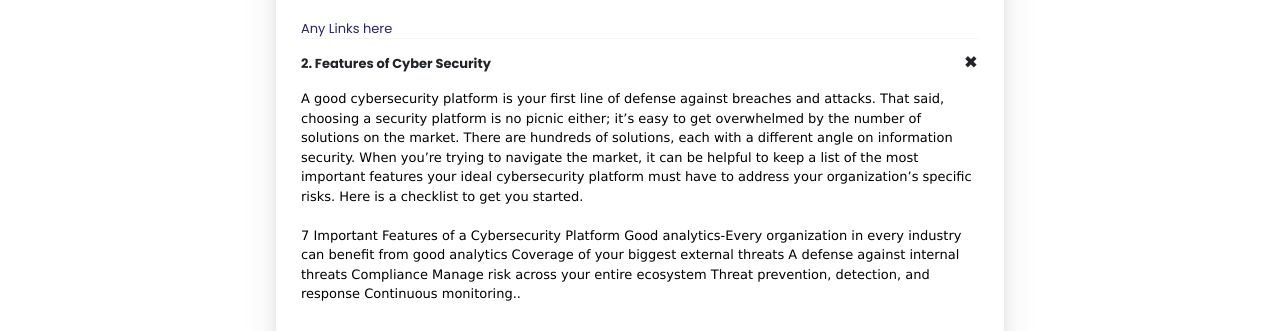
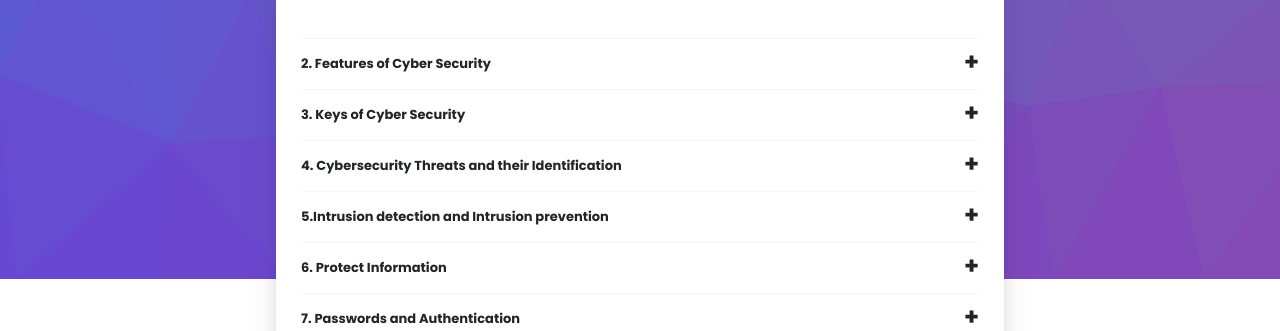
Before and after one commit to shariquesshaikh/Learn2Secure, a Flask app: page /basics in a window 1280 px wide. Shown: the part 997-1328 px from the top of the page. Run offline with Flask 2, Linux system fonts and the light colour scheme; some libraries are stand-ins or nearby versions.

Commit message:
modified

```diff
--- a/templates/basics.html
+++ b/templates/basics.html
@@ -55,26 +55,26 @@
                                             allowfullscreen></iframe>
                                 </div>
                                 <br>
-                                <a href="">Any Links here</a>
+
                                 <br>
                             </div>
                         </div>
                         <div class="so-tab">
-                            <input id="so-tab-2" type="checkbox" name="tabs" checked>
+                            <input id="so-tab-2" type="checkbox" name="tabs" >
                             <label for="so-tab-2">2. Features of Cyber Security</label>
                             <div class="so-tab-content">
                                 <p style="color: rgb(0, 0, 0); font-family: verdana, helvetica, arial, sans-serif; font-size: 14px; font-style: normal; font-variant-ligatures: normal; font-variant-caps: normal; font-weight: 400; letter-spacing: normal; orphans: 2; text-align: start; text-indent: 0px; text-transform: none; white-space: normal; widows: 2; word-spacing: 0px; -webkit-text-stroke-width: 0px; background-color: rgb(255, 255, 255); text-decoration-thickness: initial; text-decoration-style: initial; text-decoration-color: initial;">
                                     A good cybersecurity platform is your first line of defense against breaches and attacks. That said, choosing a security platform is no picnic either; it’s easy to get overwhelmed by the number of solutions on the market. There are hundreds of solutions, each with a different angle on information security.
                                     When you’re trying to navigate the market, it can be helpful to keep a list of the most important features your ideal cybersecurity platform must have to address your organization’s specific risks. Here is a checklist to get you started.</p><br>
                                 <p style="color: rgb(0, 0, 0); font-family: verdana, helvetica, arial, sans-serif; font-size: 14px; font-style: normal; font-variant-ligatures: normal; font-variant-caps: normal; font-weight: 400; letter-spacing: normal; orphans: 2; text-align: start; text-indent: 0px; text-transform: none; white-space: normal; widows: 2; word-spacing: 0px; -webkit-text-stroke-width: 0px; background-color: rgb(255, 255, 255); text-decoration-thickness: initial; text-decoration-style: initial; text-decoration-color: initial;">
-                                    7 Important Features of a Cybersecurity Platform
-                                    Good analytics-Every organization in every industry can benefit from good analytics
-                                    Coverage of your biggest external threats
-                                    A defense against internal threats
-                                    Compliance
-                                    Manage risk across your entire ecosystem
-                                    Threat prevention, detection, and response
-                                    Continuous monitoring..</p><br>
+                                    7 Important Features of a Cybersecurity Platform<br>
+                                    Good analytics-Every organization in every industry can benefit from good analytics<br>
+                                    Coverage of your biggest external threats<br>
+                                    A defense against internal threats<br>
+                                    Compliance<br>
+                                    Manage risk across your entire ecosystem<br>
+                                    Threat prevention, detection, and response<br>
+                                    Continuous monitoring.</p><br>
                                 <br><br>
                                 <div class="embed-responsive embed-responsive-16by9">
                                     <iframe class="embed-responsive-item" style="border-radius: 10px"
@@ -82,12 +82,12 @@
                                             allowfullscreen></iframe>
                                 </div>
                                 <br>
-                                <a href="">Any Links here</a>
+
                                 <br>
                             </div>
                         </div>
                         <div class="so-tab">
-                            <input id="so-tab-3" type="checkbox" name="tabs" checked>
+                            <input id="so-tab-3" type="checkbox" name="tabs" >
                             <label for="so-tab-3">3. Keys of Cyber Security</label>
                             <div class="so-tab-content">
                                 <p style="color: rgb(0, 0, 0); font-family: verdana, helvetica, arial, sans-serif; font-size: 14px; font-style: normal; font-variant-ligatures: normal; font-variant-caps: normal; font-weight: 400; letter-spacing: normal; orphans: 2; text-align: start; text-indent: 0px; text-transform: none; white-space: normal; widows: 2; word-spacing: 0px; -webkit-text-stroke-width: 0px; background-color: rgb(255, 255, 255); text-decoration-thickness: initial; text-decoration-style: initial; text-decoration-color: initial;">
@@ -107,7 +107,7 @@
                                             allowfullscreen></iframe>
                                 </div>
                                 <br>
-                                <a href="">Any Links here</a>
+
                                 <br>
                             </div>
                         </div>
@@ -127,7 +127,7 @@
                                             allowfullscreen></iframe>
                                 </div>
                                 <br>
-                                <a href="">Any Links here</a>
+
                                 <br>
                             </div>
                         </div>
@@ -140,8 +140,7 @@
                                 <p style="color: rgb(0, 0, 0); font-family: verdana, helvetica, arial, sans-serif; font-size: 14px; font-style: normal; font-variant-ligatures: normal; font-variant-caps: normal; font-weight: 400; letter-spacing: normal; orphans: 2; text-align: start; text-indent: 0px; text-transform: none; white-space: normal; widows: 2; word-spacing: 0px; -webkit-text-stroke-width: 0px; background-color: rgb(255, 255, 255); text-decoration-thickness: initial; text-decoration-style: initial; text-decoration-color: initial;">
                                     The first is a reactive measure that identifies and mitigates ongoing attacks using an intrusion detection system. It’s able to weed out existing malware (e.g., Trojans, backdoors, rootkits) and detect social engineering (e.g., man in the middle, phishing) assaults that manipulate users into revealing sensitive information.</p><br>
                                 <p style="color: rgb(0, 0, 0); font-family: verdana, helvetica, arial, sans-serif; font-size: 14px; font-style: normal; font-variant-ligatures: normal; font-variant-caps: normal; font-weight: 400; letter-spacing: normal; orphans: 2; text-align: start; text-indent: 0px; text-transform: none; white-space: normal; widows: 2; word-spacing: 0px; -webkit-text-stroke-width: 0px; background-color: rgb(255, 255, 255); text-decoration-thickness: initial; text-decoration-style: initial; text-decoration-color: initial;">
-                                    The second is a proactive security measure that uses an intrusion prevention system to preemptively block application attacks. This includes remote file inclusions that facilitate malware injections, and SQL injections used to access an enterprise’s databases.&nbsp;<strong
-                                        style="color: rgba(0, 0, 0, 0.75);">information technology security</strong>.
+                                    The second is a proactive security measure that uses an intrusion prevention system to preemptively block application attacks. This includes remote file inclusions that facilitate malware injections, and SQL injections used to access an enterprise’s databases.
                                 </p><br><br>
                                 <div class="embed-responsive embed-responsive-16by9">
                                     <iframe class="embed-responsive-item" style="border-radius: 10px"
@@ -149,22 +148,22 @@
                                             allowfullscreen></iframe>
                                 </div>
                                 <br>
-                                <a href="">Any Links here</a>
+
                                 <br>
                             </div>
                         </div>
                         <div class="so-tab">
-                            <input id="so-tab-6" type="checkbox" name="tabs" checked>
+                            <input id="so-tab-6" type="checkbox" name="tabs" >
                             <label for="so-tab-6">6. Protect Information</label>
                             <div class="so-tab-content">
                                 <p style="color: rgb(0, 0, 0); font-family: verdana, helvetica, arial, sans-serif; font-size: 14px; font-style: normal; font-variant-ligatures: normal; font-variant-caps: normal; font-weight: 400; letter-spacing: normal; orphans: 2; text-align: start; text-indent: 0px; text-transform: none; white-space: normal; widows: 2; word-spacing: 0px; -webkit-text-stroke-width: 0px; background-color: rgb(255, 255, 255); text-decoration-thickness: initial; text-decoration-style: initial; text-decoration-color: initial;">
                                     &quot;How can businesses and individuals guard against cyber threats? &quot;</p><br>
                                 <p style="color: rgb(0, 0, 0); font-family: verdana, helvetica, arial, sans-serif; font-size: 14px; font-style: normal; font-variant-ligatures: normal; font-variant-caps: normal; font-weight: 400; letter-spacing: normal; orphans: 2; text-align: start; text-indent: 0px; text-transform: none; white-space: normal; widows: 2; word-spacing: 0px; -webkit-text-stroke-width: 0px; background-color: rgb(255, 255, 255); text-decoration-thickness: initial; text-decoration-style: initial; text-decoration-color: initial;">
-                                    1.     Update your software and operating system:This means you benefit from the latest security patches.
-                                    2.     Use anti-virus software:Security solutions like Kaspersky Total Security will detect and removes threats. Keep your software updated for the best level of protection.
-                                    3.     Use strong passwords:Ensure your passwords are not easily guessable.
-                                    4.     Do not open email attachments from unknown senders:These could be infected with malware.
-                                    5.     Do not click on links in emails from unknown senders or unfamiliar websites:This is a common way that malware is spread.
+                                    1.     Update your software and operating system:This means you benefit from the latest security patches.<br>
+                                    2.     Use anti-virus software:Security solutions like Kaspersky Total Security will detect and removes threats. Keep your software updated for the best level of protection.<br>
+                                    3.     Use strong passwords:Ensure your passwords are not easily guessable.<br>
+                                    4.     Do not open email attachments from unknown senders:These could be infected with malware.<br>
+                                    5.     Do not click on links in emails from unknown senders or unfamiliar websites:This is a common way that malware is spread.<br>
                                     6.     Avoid using unsecure WiFi networks in public places:Unsecure networks leave you vulnerable to man-in-the-middle attacks.</p><br>
                                 <br><br>
                                 <div class="embed-responsive embed-responsive-16by9">
@@ -173,12 +172,12 @@
                                             allowfullscreen></iframe>
                                 </div>
                                 <br>
-                                <a href="">Any Links here</a>
+
                                 <br>
                             </div>
                         </div>
                         <div class="so-tab">
-                            <input id="so-tab-7" type="checkbox" name="tabs" checked>
+                            <input id="so-tab-7" type="checkbox" name="tabs" >
                             <label for="so-tab-7">7. Passwords and Authentication</label>
                             <div class="so-tab-content">
                                 <p style="color: rgb(0, 0, 0); font-family: verdana, helvetica, arial, sans-serif; font-size: 14px; font-style: normal; font-variant-ligatures: normal; font-variant-caps: normal; font-weight: 400; letter-spacing: normal; orphans: 2; text-align: start; text-indent: 0px; text-transform: none; white-space: normal; widows: 2; word-spacing: 0px; -webkit-text-stroke-width: 0px; background-color: rgb(255, 255, 255); text-decoration-thickness: initial; text-decoration-style: initial; text-decoration-color: initial;">
@@ -193,7 +192,7 @@
                                             allowfullscreen></iframe>
                                 </div>
                                 <br>
-                                <a href="">Any Links here</a>
+
                                 <br>
                             </div>
                         </div>
@@ -218,7 +217,7 @@
                                             allowfullscreen></iframe>
                                 </div>
                                 <br>
-                                <a href="">Any Links here</a>
+
                                 <br>
                             </div>
                         </div>
```
